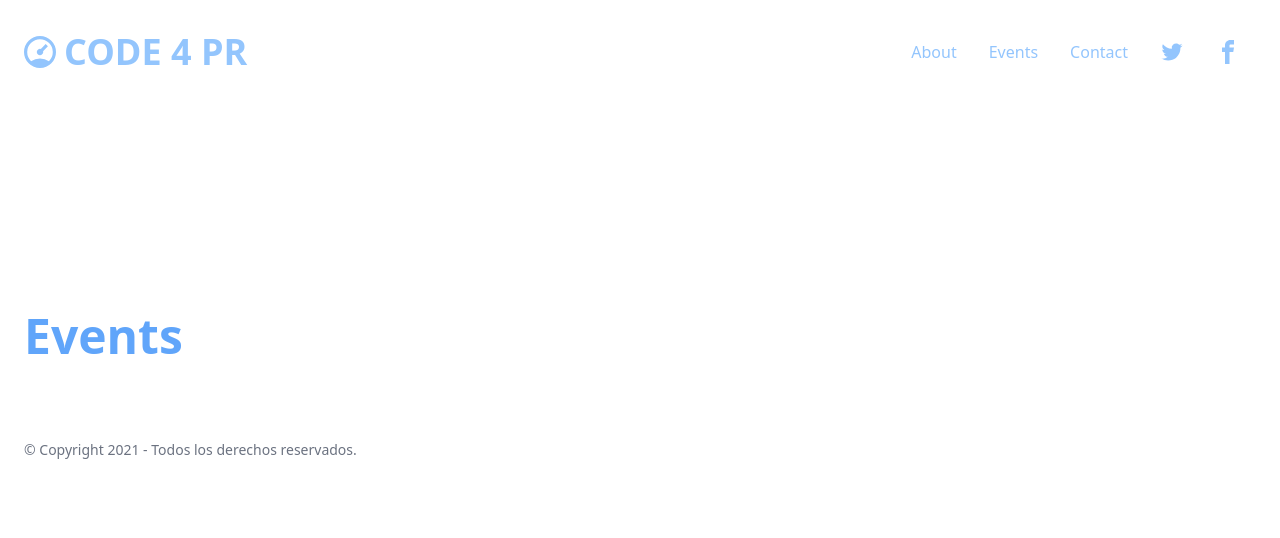
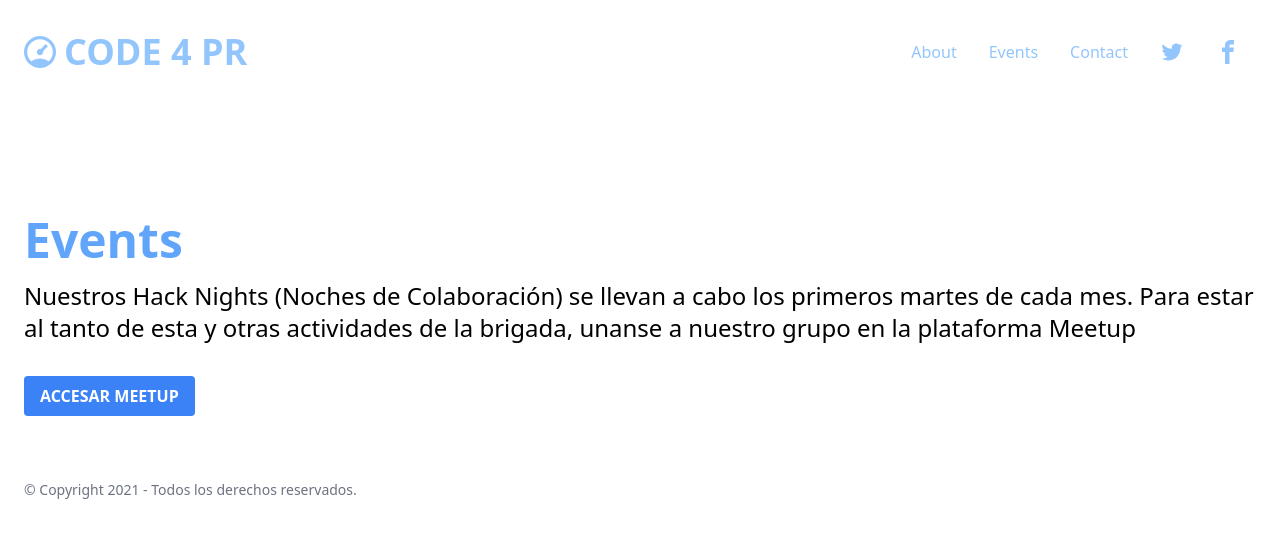
Before and after one commit to Code4PuertoRico/cfpr-website, a Gatsby site: page /events in a window 1280 px wide. Built offline with nearby package versions, Linux system fonts and the light colour scheme; Gatsby itself is replaced by a stand-in of ours.

Commit message:
Events - Meetup Link

```diff
--- a/src/pages/about.js
+++ b/src/pages/about.js
@@ -7,7 +7,7 @@ const AboutPage = () => {
   return (
     <main>
       <Navbar />
-      <div className="container pt-24 md:pt-48 px-6 mx-auto flex flex-wrap flex-col md:flex-row">
+      <div className="container pt-12 md:pt-24 px-6 mx-auto flex flex-wrap flex-col md:flex-row">
         <h1 className="my-4 text-3xl md:text-5xl text-blue-400 font-bold leading-tight text-center md:text-left slide-in-bottom-h1">About</h1>
         <div>
           <h2 className="my-2 text-1xl md:text-3xl text-blue-300 font-bold leading-tight text-center md:text-left slide-in-bottom-h2">Misión y Visión</h2>
--- a/src/pages/events.js
+++ b/src/pages/events.js
@@ -6,8 +6,14 @@ const Events = () => {
     return (
         <div className="h-screen pb-14 bg-right bg-cover" style={{ backgroundImamage: `url('bg.svg')` }}>
             <Navbar />
-            <div className="container pt-24 md:pt-48 px-6 mx-auto flex flex-wrap flex-col md:flex-row">
+            <div className="container pt-12 md:pt-24 px-6 mx-auto flex flex-wrap flex-col md:flex-row">
                 <h1 className="my-4 text-3xl md:text-5xl text-blue-400 font-bold leading-tight text-center md:text-left slide-in-bottom-h1">Events</h1>
+                <div>
+                    <p className="leading-normal text-base md:text-2xl mb-8 text-center md:text-left slide-in-bottom-subtitle">Nuestros Hack Nights (Noches de Colaboración) se llevan a cabo los primeros martes de cada mes. Para estar al tanto de esta y otras actividades de la brigada, unanse a nuestro grupo en la plataforma Meetup</p>
+                </div>
+                <div className="flex w-full justify-center md:justify-start pb-24 lg:pb-0 fade-in">
+                    <a href="https://www.meetup.com/code-for-puerto-rico/" className="bg-blue-500 hover:bg-blue-700 text-white font-bold py-2 px-4 rounded">ACCESAR MEETUP</a>
+                </div>
                 <Footer/>
             </div>
         </div>
```
